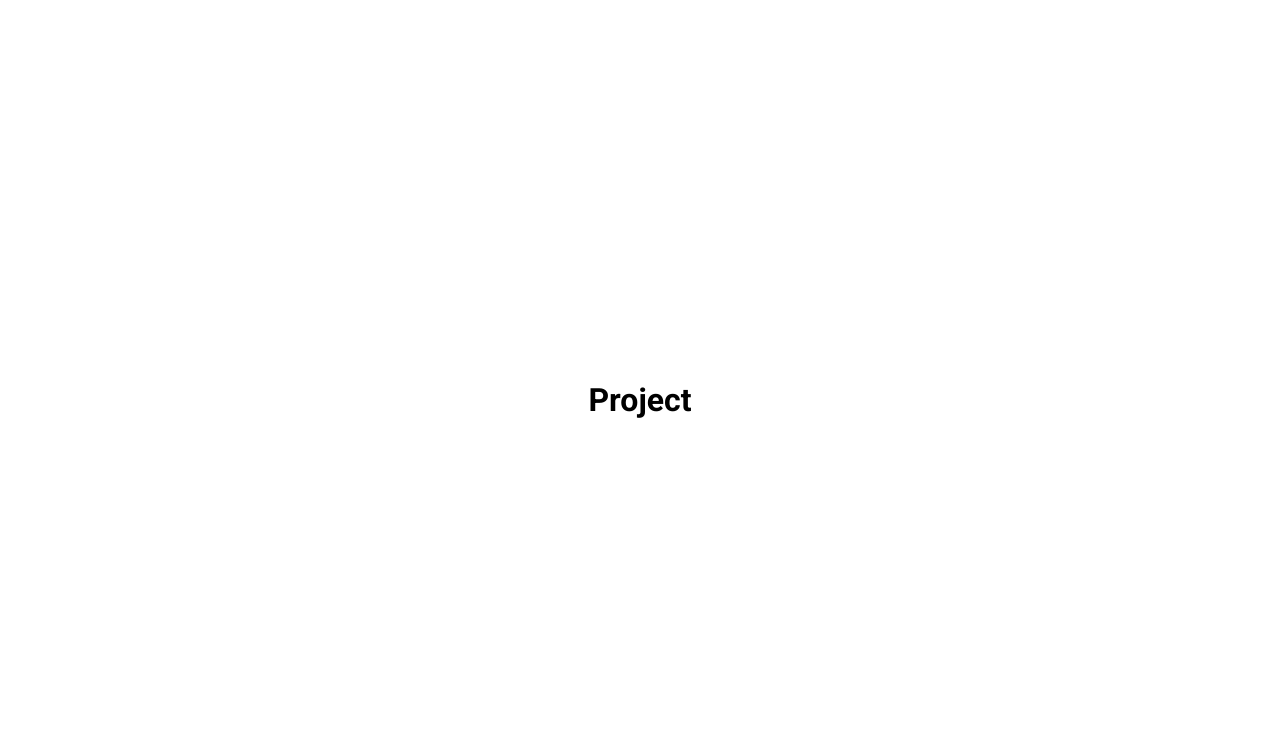
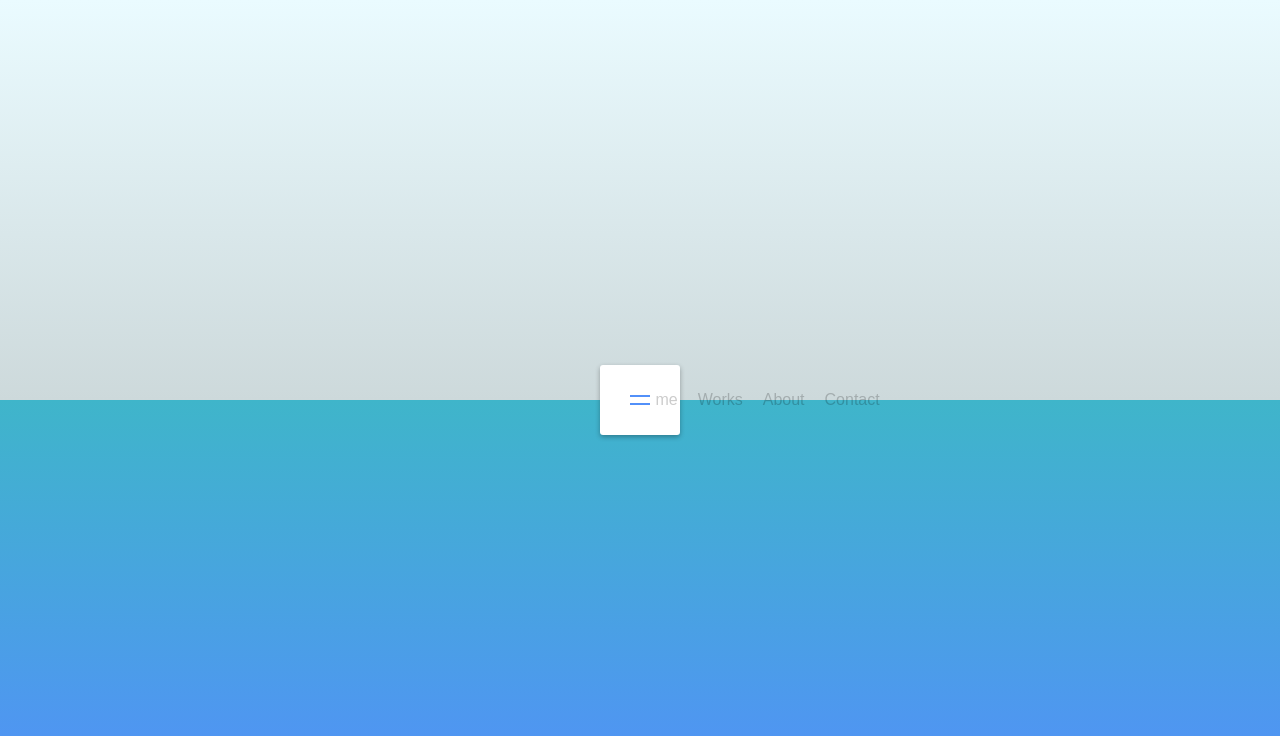
Before and after one commit to deciever002/50-Project-in-50-Days, a plain HTML site: page AnimatedNavigation/index.html in a window 1280 px wide. Drawn offline with Linux system fonts and the light colour scheme; a web font is replaced by a local one.

Commit message:
completed animated toggle effect

```diff
--- a/Boilerplate/index.html
+++ b/AnimatedNavigation/index.html
@@ -5,10 +5,22 @@
     <meta name="viewport" content="width=device-width, initial-scale=1.0">
     <link rel="stylesheet" href="style.css">
     <link rel="stylesheet" href="https://cdnjs.cloudflare.com/ajax/libs/font-awesome/6.4.0/css/all.min.css" integrity="sha512-iecdLmaskl7CVkqkXNQ/ZH/XLlvWZOJyj7Yy7tcenmpD1ypASozpmT/E0iPtmFIB46ZmdtAc9eNBvH0H/ZpiBw==" crossorigin="anonymous" referrerpolicy="no-referrer" />
-    <title>Project-</title>
+    <title>Animated Navigation</title>
 </head>
 <body>
-    <h1>Project</h1>
+    <nav id="nav">
+        <ul>
+            <li><a href="#">Home</a></li>
+            <li><a href="#">Works</a></li>
+            <li><a href="#">About</a></li>
+            <li><a href="#">Contact</a></li>
+        </ul>
+        <button id="toggle" class="icon">
+            <div class="line line1"></div>
+            <div class="line line2"></div>
+        </button>
+    </nav>
+
     <script src="script.js"></script>
 </body>
 </html>
--- /dev/null
+++ b/AnimatedNavigation/script.js
@@ -0,0 +1,6 @@
+const toggle = document.getElementById('toggle');
+const nav = document.getElementById('nav');
+
+toggle.addEventListener('click',() => {
+    nav.classList.toggle('active');
+})
--- /dev/null
+++ b/AnimatedNavigation/style.css
@@ -0,0 +1,102 @@
+@import url('https://fonts.googleapis.com/css?family=Muli&display=swap');
+
+* {
+    box-sizing: border-box;
+}
+
+body{
+    background-color: #eafbff;
+    background-image: linear-gradient(to bottom,#eafbff 0%,#cdd9db 50%,#3fb5ca 50%,#5290f9 100%);
+    font-family: 'Muli',sans-serif;
+    display: flex;
+    align-items: center;
+    justify-content: center;
+    height: 100vh;
+    margin: 0;
+}
+
+nav {
+    background-color: white;
+    padding: 20px;
+    width: 80px;
+    display: flex;
+    align-items: center;
+    justify-content: center;
+    border-radius: 3px;
+    box-shadow: 0 2px 5px rgba(0, 0, 0, 0.3);
+    transition: width 0.6s linear;
+}
+
+nav.active{
+    width: 350px;
+}
+
+nav ul{
+    display: flex;
+    list-style-type: none;
+    padding: 0;
+    margin: 0;
+    width: 0;
+    transition: width 0.6s linear;
+}
+
+nav.active ul{
+    width: 100%;
+}
+
+nav ul li{
+    transform: rotateY(0deg);
+    opacity: 0.2;
+    pointer-events: none;
+    transition: transform 0.6s linear, opacity 0.6s linear;
+}
+
+nav.active ul li{
+    pointer-events: auto;
+    opacity: 1;
+    transform: rotateY(360deg);
+}
+
+nav ul a{
+    position: relative;
+    color: black;
+    text-decoration: none;
+    margin: 0 10px;
+}
+
+.icon{
+    background-color: white;
+    border: 0;
+    cursor: pointer;
+    padding: 0;
+    position: relative;
+    height: 30px;
+    width: 30px;
+}
+
+.icon:focus {
+    outline: none;
+}
+
+.icon .line{
+    background-color: #5290f9;
+    height: 2px;
+    width: 20px;
+    position: absolute;
+    top: 10px;
+    left: 5px;
+    transition: transform 0.6s linear;
+}
+
+.icon .line2{
+    top: auto;
+    bottom: 10px;
+}
+
+nav.active .icon .line1 {
+    transform: rotate(-765deg) translateY(5.5px);
+}
+
+nav.active .icon .line2 {
+    transform: rotate(765deg) translateY(-5.5px);
+}
--- a/Boilerplate/style.css
+++ /dev/null
@@ -1,16 +0,0 @@
-@import url('https://fonts.googleapis.com/css2?family=Poppins&family=Roboto:wght@400;700&display=swap');
-
-* {
-    box-sizing: border-box;
-}
-
-body{
-    font-family: 'Roboto',sans-serif;
-    display: flex;
-    flex-direction: column;
-    align-items: center;
-    justify-content: center;
-    height: 100vh;
-    margin: 0;
-    overflow: hidden;
-}
```
Also changed, not shown: Boilerplate/script.js (deleted).
